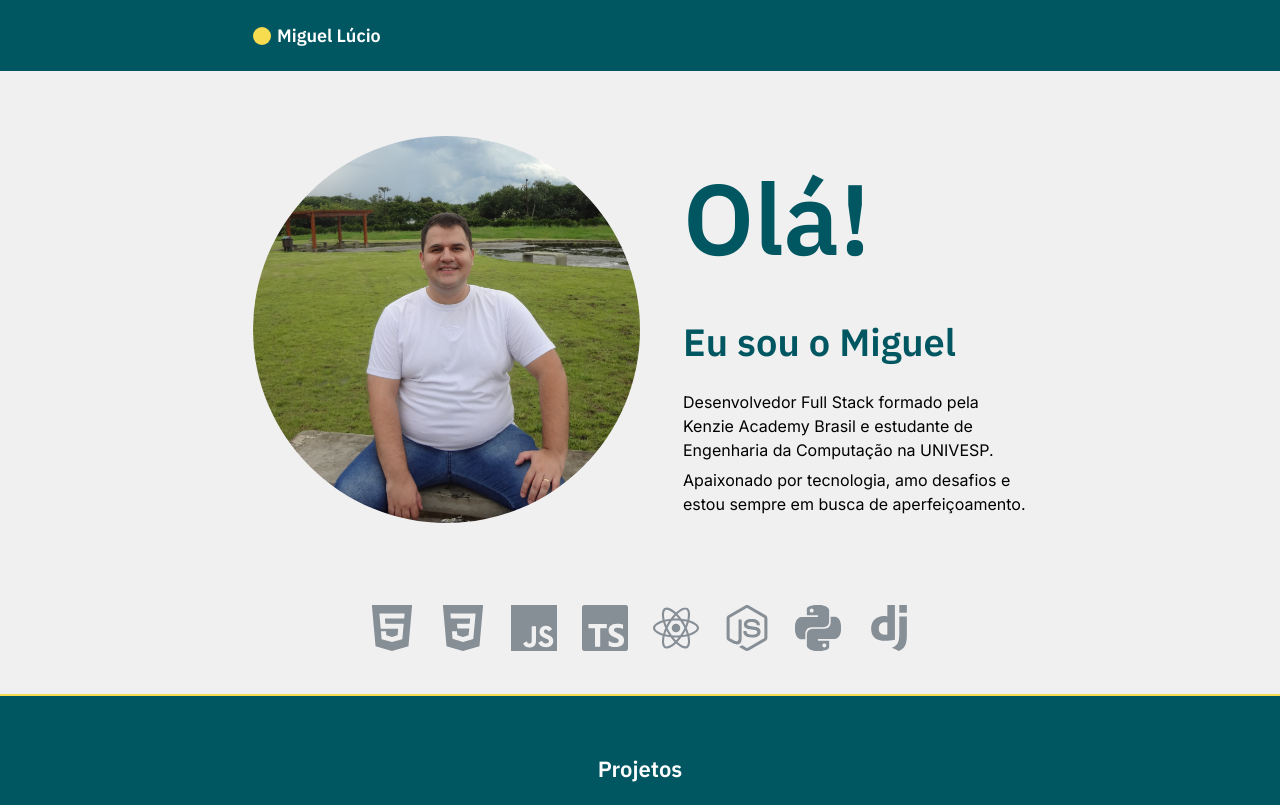
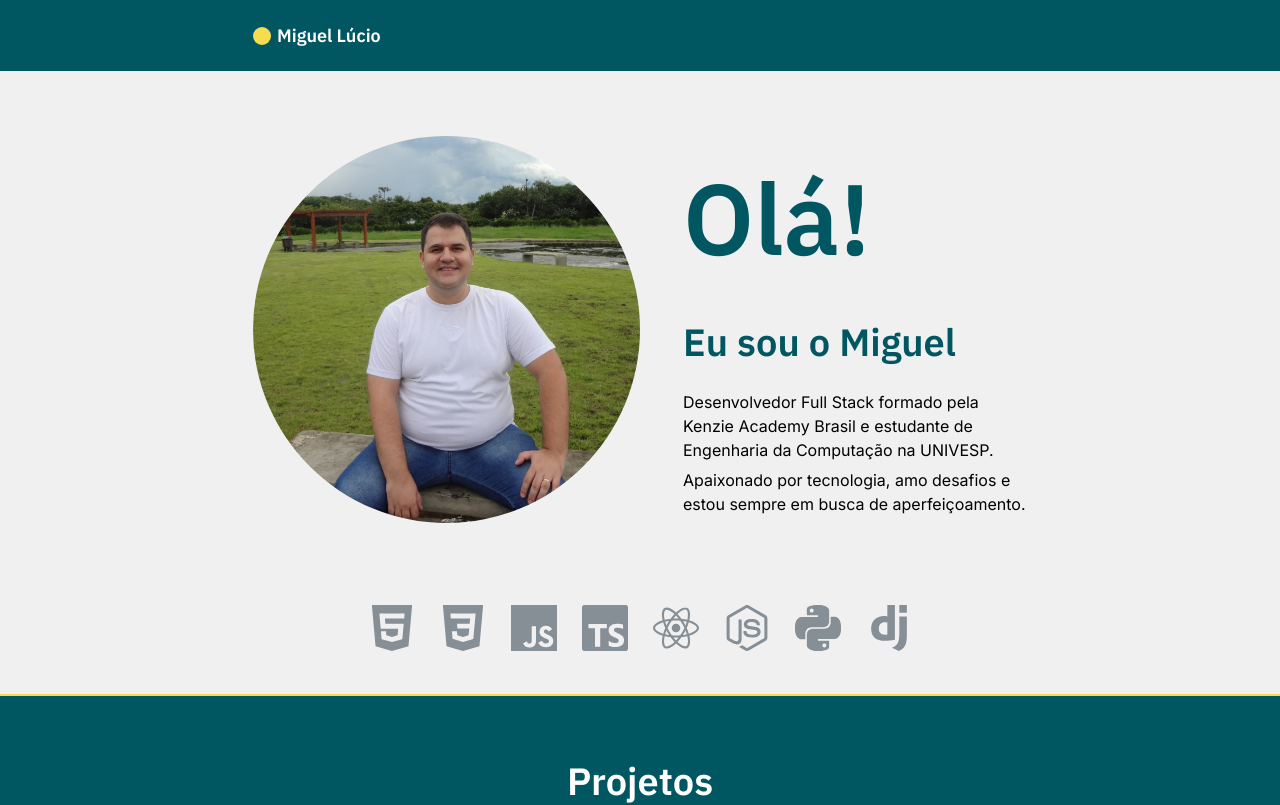
Before and after one commit to Miguel-Lucio/portfolio_Miguel-Lucio, a React (Vite) app: page / in a window 1280 px wide. Shown: the top 805 px of the page. Built offline with nearby package versions, Linux system fonts and the light colour scheme.

Commit message:
fix title size

```diff
--- a/src/components/ProjectList/index.jsx
+++ b/src/components/ProjectList/index.jsx
@@ -8,7 +8,7 @@ export const ProjectList = () => {
       <div className={styles.listBox}>
         <div className="container horizon">
           <div className={styles.titleBox}>
-            <h2 className="title one  center">Projetos</h2>
+            <h2 className="title three center">Projetos</h2>
             <p className="text  base center">
               Originalidade e
               <span className="text  yellow center"> dedicação</span> em cada
```
